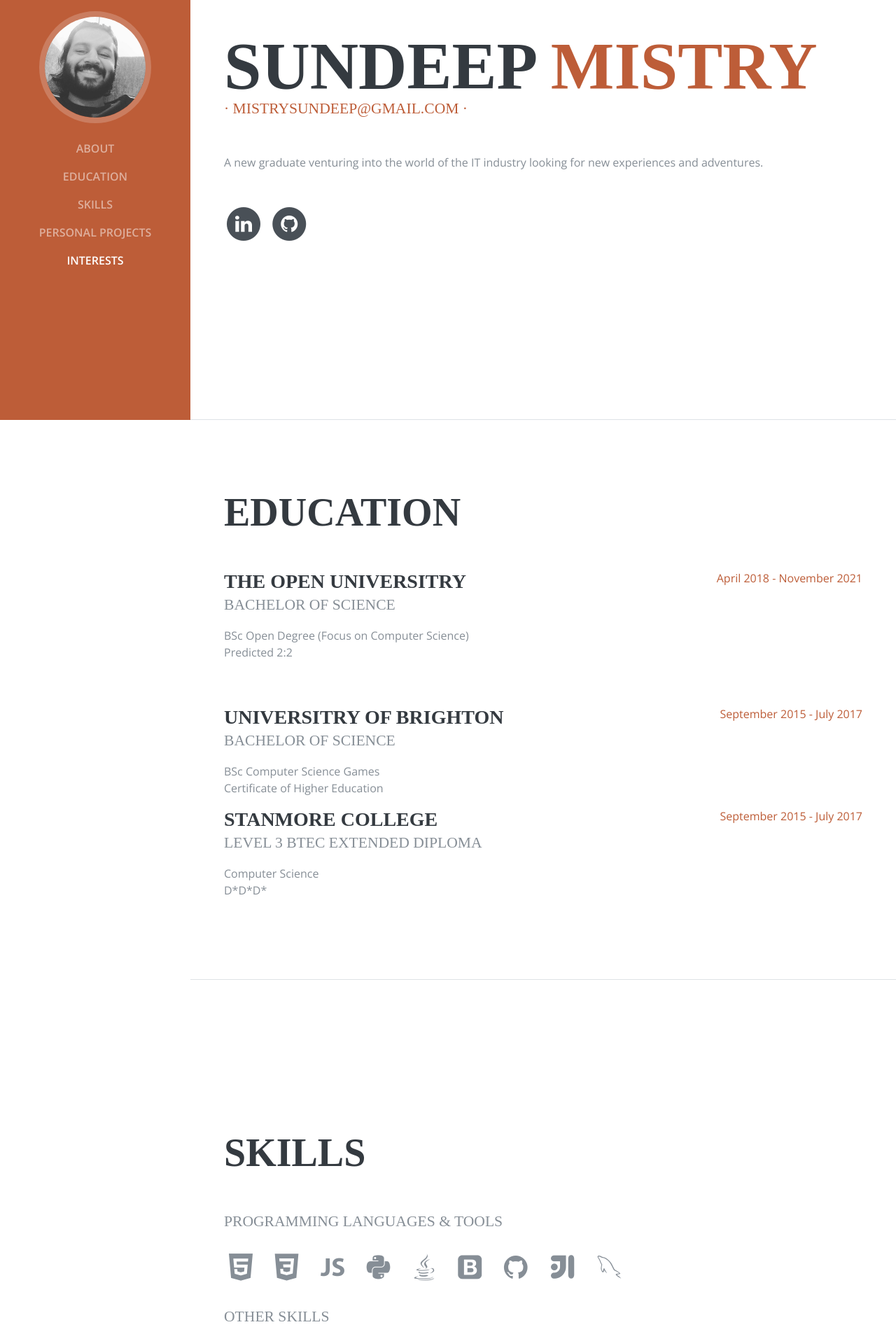
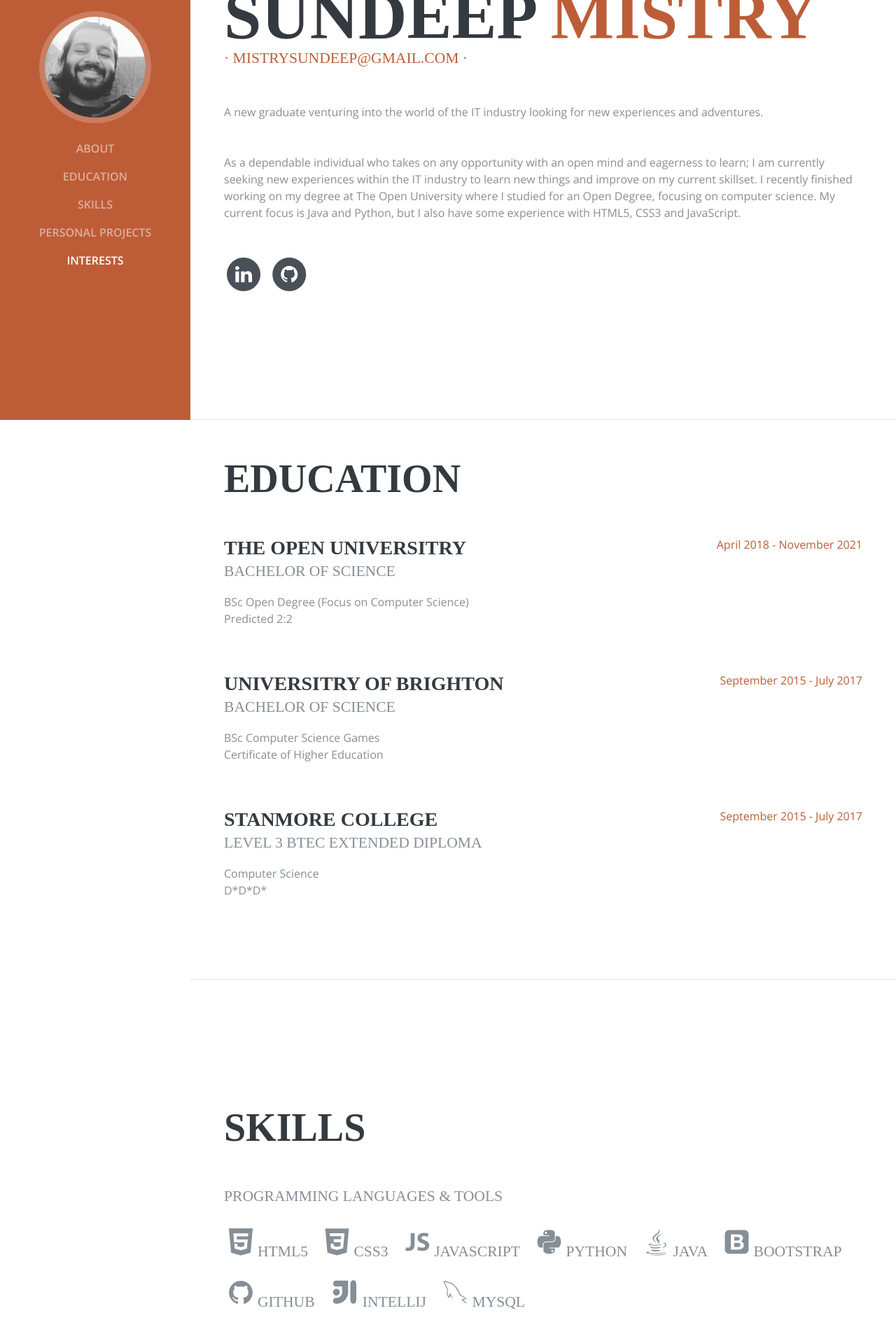
Before and after one commit to MistrySundeep/Personal_Portfolio, a Flask app: page / in a window 1280 px wide. Shown: the part 200-2106 px from the top of the page at 70% size. Run offline with Flask 2, Linux system fonts and the light colour scheme; some libraries are stand-ins or nearby versions; some web fonts are replaced.

Commit message:
Updated index file
Added text below font-awesome icons

```diff
--- a/Flask_Practice/templates/index.html
+++ b/Flask_Practice/templates/index.html
@@ -72,6 +72,7 @@
             <a href="mailto:mistrysundeep@gmail.com">· mistrysundeep@gmail.com ·</a>
           </div>
           <p class="mb-5">A new graduate venturing into the world of the IT industry looking for new experiences and adventures.</p>
+          <p class="mb-5">As a dependable individual who takes on any opportunity with an open mind and eagerness to learn; I am currently seeking new experiences within the IT industry to learn new things and improve on my current skillset. I recently finished working on my degree at The Open University where I studied for an Open Degree, focusing on computer science. My current focus is Java and Python, but I also have some experience with HTML5, CSS3 and JavaScript.</p>
           <ul class="list-inline list-social-icons mb-0">
             <li class="list-inline-item">
               <a href="#">
@@ -109,7 +110,7 @@
             </div>
           </div>
 
-          <div class="resume-item d-flex flex-column flex-md-row">
+          <div class="resume-item d-flex flex-column flex-md-row mb-5">
             <div class="resume-content mr-auto">
               <h3 class="mb-0">Universitry of Brighton</h3>
               <div class="subheading mb-3">Bachelor of Science</div>
@@ -121,7 +122,7 @@
             </div>
           </div>
 
-          <div class="resume-item d-flex flex-column flex-md-row">
+          <div class="resume-item d-flex flex-column flex-md-row mb-5">
             <div class="resume-content mr-auto">
               <h3 class="mb-0">Stanmore College</h3>
               <div class="subheading mb-3">Level 3 BTEC Extended Diploma</div>
@@ -143,31 +144,31 @@
           <div class="subheading mb-3">Programming Languages &amp; Tools</div>
           <ul class="list-inline list-icons">
             <li class="list-inline-item">
-              <i class="devicons devicons-html5"></i>
+              <i class="devicons devicons-html5"><span class="span-font subheading mb-sm-0">HTML5</span></i>
             </li>
             <li class="list-inline-item">
-              <i class="devicons devicons-css3"></i>
+              <i class="devicons devicons-css3"><span class="subheading mb-sm-2">CSS3</span></i>
             </li>
             <li class="list-inline-item">
-              <i class="devicons devicons-javascript"></i>
+              <i class="devicons devicons-javascript"><span class="subheading mb-sm-2">Javascript</span></i>
             </li>
             <li class="list-inline-item">
-              <i class="devicons devicons-python"></i>
+              <i class="devicons devicons-python"><span class="subheading mb-sm-2">Python</span></i>
             </li>
             <li class="list-inline-item">
-              <i class="devicons devicons-java"></i>
+              <i class="devicons devicons-java"><span class="subheading mb-sm-2">Java</span></i>
             </li>
             <li class="list-inline-item">
-              <i class="devicons devicons-bootstrap"></i>
+              <i class="devicons devicons-bootstrap"><span class="subheading mb-sm-2">Bootstrap</span></i>
             </li>
             <li class="list-inline-item">
-              <i class="devicons devicons-github_badge"></i>
+              <i class="devicons devicons-github_badge"><span class="subheading mb-sm-2">GitHub</span></i>
             </li>
             <li class="list-inline-item">
-              <i class="devicons devicons-intellij"></i>
+              <i class="devicons devicons-intellij"><span class="subheading mb-sm-2">IntelliJ</span></i>
             </li>
             <li class="list-inline-item">
-              <i class="devicons devicons-mysql"></i>
+              <i class="devicons devicons-mysql"><span class="subheading mb-sm-2">MySQL</span></i>
             </li>
 
           </ul>
```
